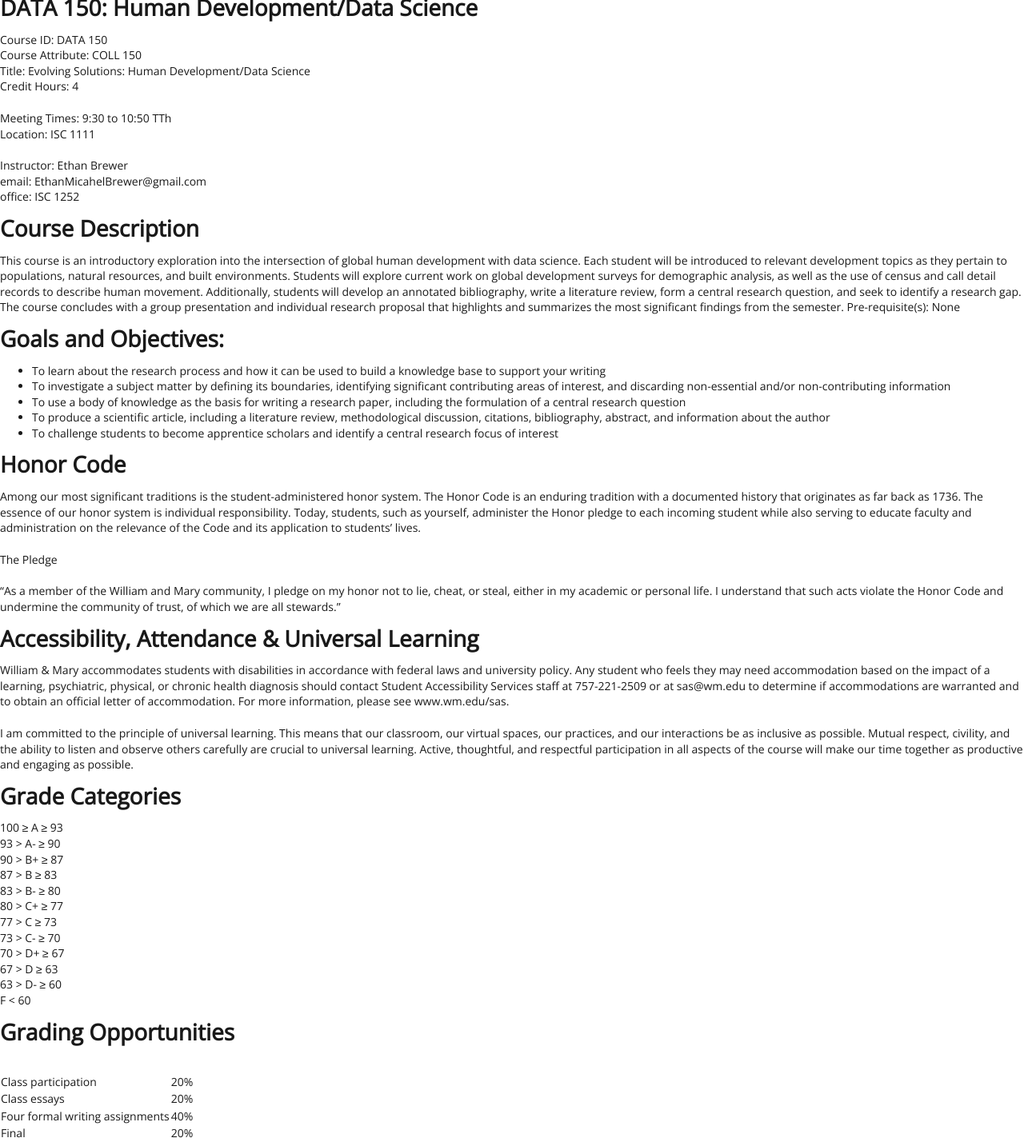
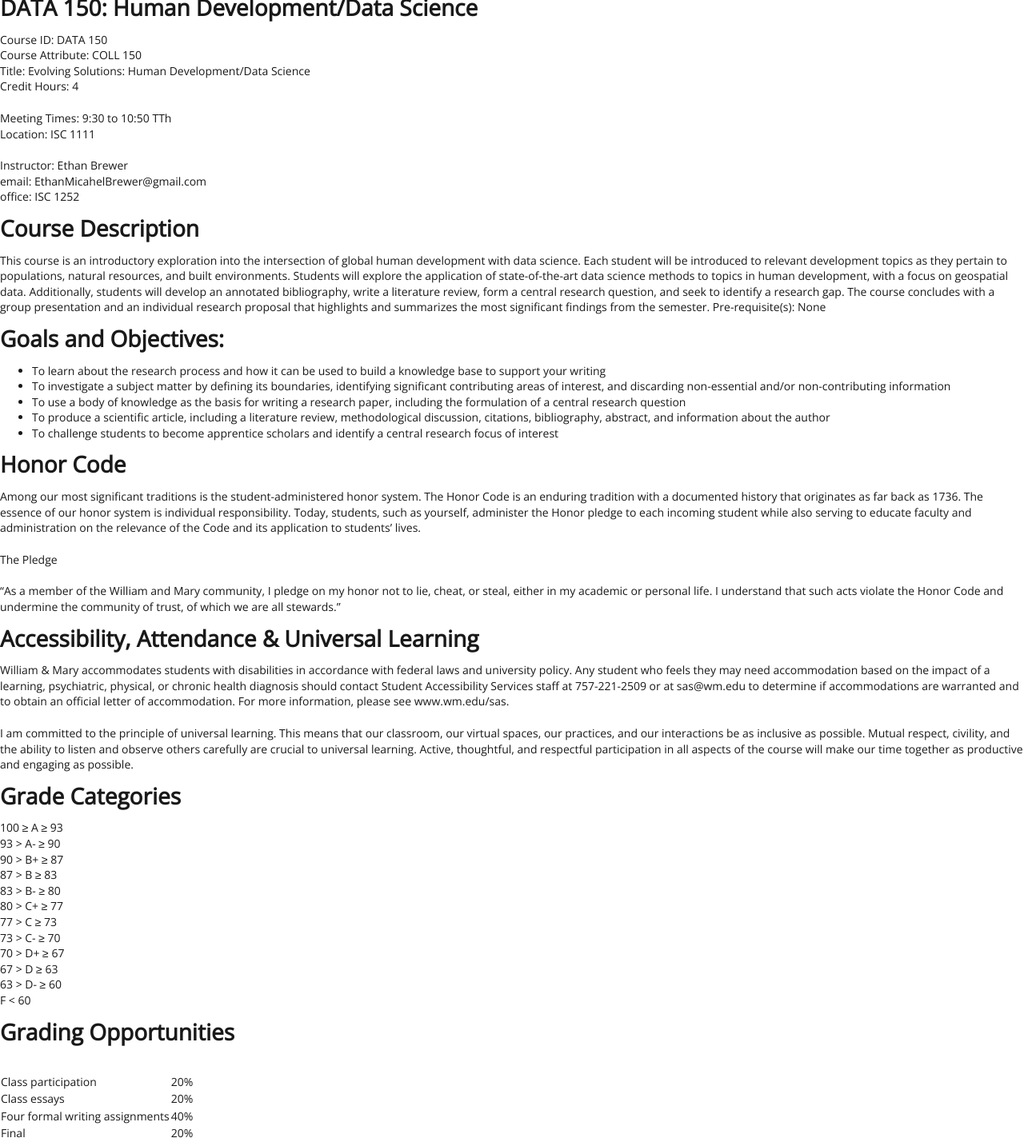
Before and after one commit to EMBrewer/dat150, a Jekyll site: the page built from _posts/2021-09-28-Syllabus.md, in a window 1280 px wide. Shown: the whole page at 80% size. Built offline with Jekyll 4.4.1, drawn with Linux system fonts in a browser that asks for light colours; our own code applies the rules of GitHub Pages for plain Markdown files.

Commit message:
Update 2021-09-28-Syllabus.md

```diff
--- a/_posts/2021-09-28-Syllabus.md
+++ b/_posts/2021-09-28-Syllabus.md
@@ -14,7 +14,7 @@ office: ISC 1252
 
 # Course Description
 
-This course is an introductory exploration into the intersection of global human development with data science. Each student will be introduced to relevant development topics as they pertain to populations, natural resources, and built environments. Students will explore current work on global development surveys for demographic analysis, as well as the use of census and call detail records to describe human movement. Additionally, students will develop an annotated bibliography, write a literature review, form a central research question, and seek to identify a research gap. The course concludes with a group presentation and individual research proposal that highlights and summarizes the most significant findings from the semester. Pre-requisite(s): None
+This course is an introductory exploration into the intersection of global human development with data science. Each student will be introduced to relevant development topics as they pertain to populations, natural resources, and built environments. Students will explore the application of state-of-the-art data science methods to topics in human development, with a focus on geospatial data. Additionally, students will develop an annotated bibliography, write a literature review, form a central research question, and seek to identify a research gap. The course concludes with a group presentation and an individual research proposal that highlights and summarizes the most significant findings from the semester. Pre-requisite(s): None
 
 # Goals and Objectives:
 - To learn about the research process and how it can be used to build a knowledge base to support your writing
```
